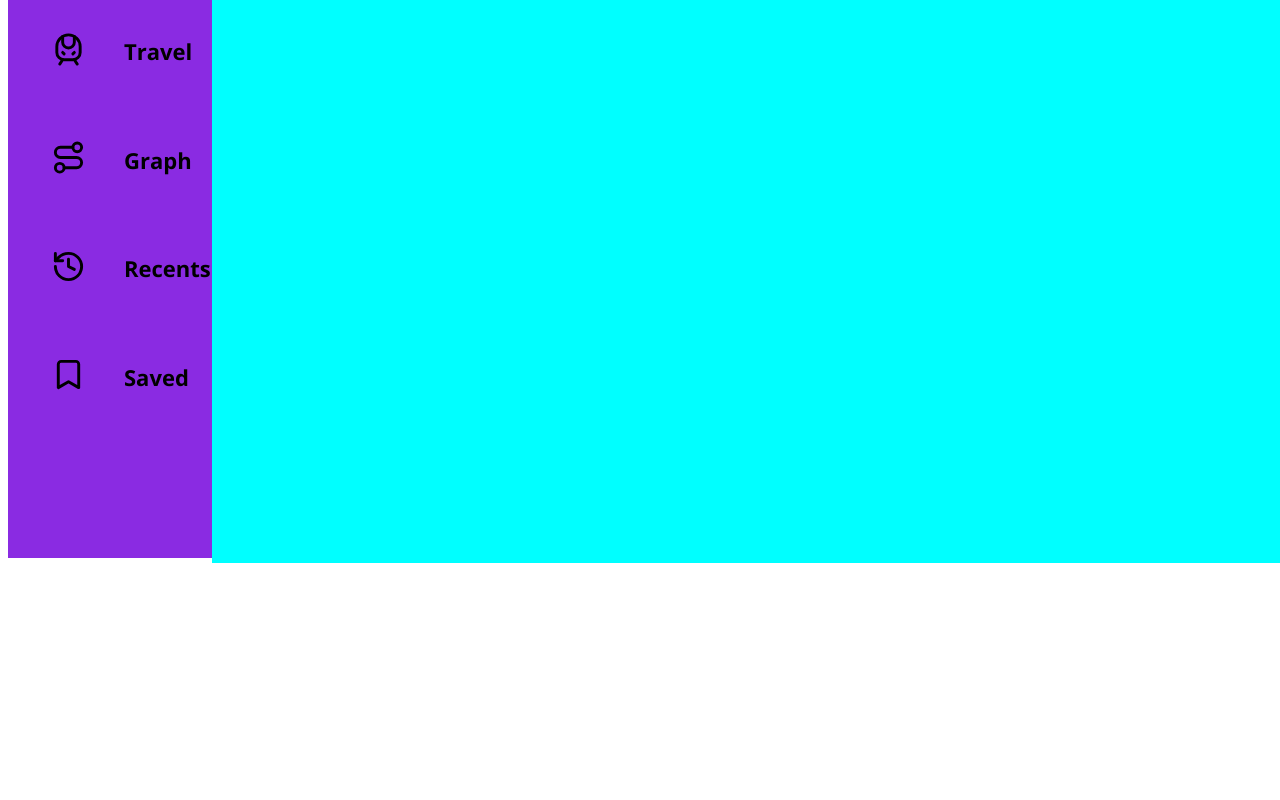
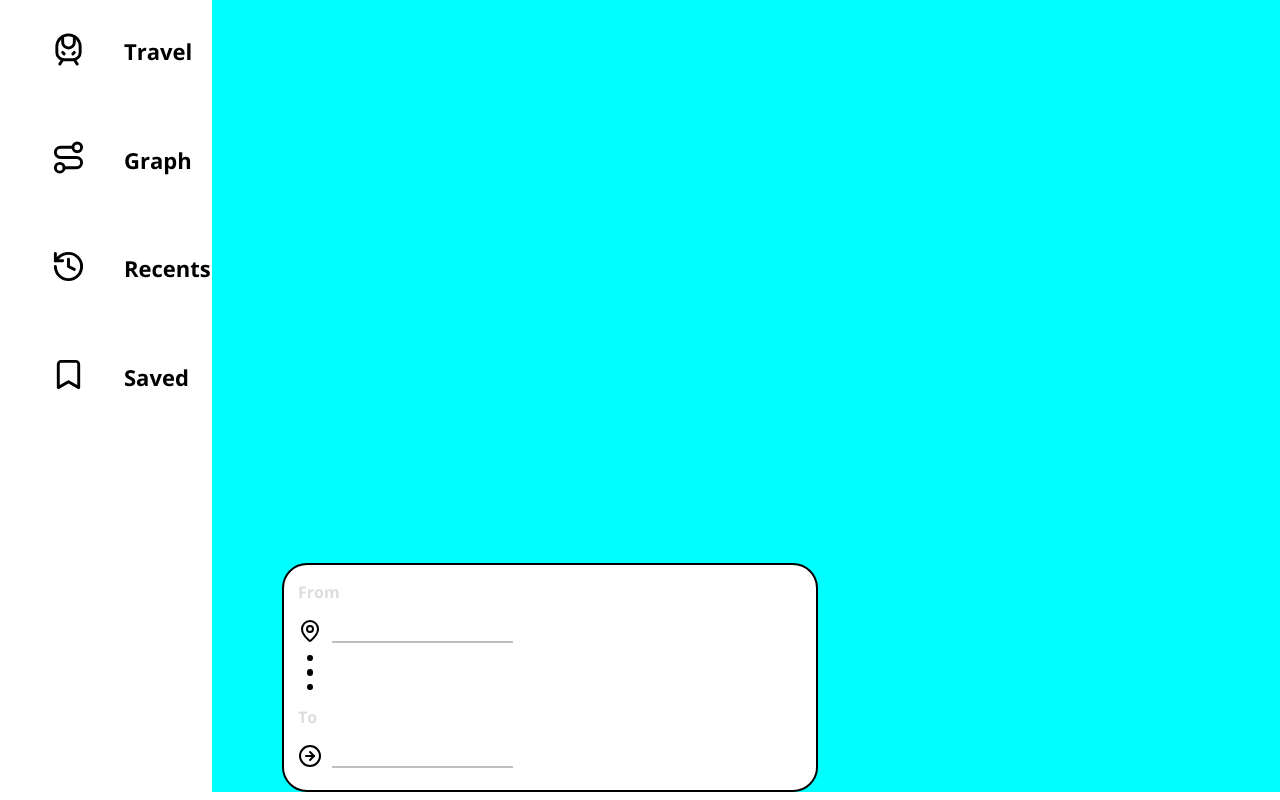
Before and after one commit to Phodouille/Metro-Efrei-Dodo, a Vue app in the folder Front-End/: page /travel in a window 1280 px wide. Shown: the part 238-1038 px from the top of the page. Before the commit the page ends 809 px from the top, so only its background shows below. Built offline with nearby package versions, Linux system fonts and the light colour scheme.

Commit message:
Update front-end

```diff
--- a/Front-End/src/App.vue
+++ b/Front-End/src/App.vue
@@ -38,8 +38,6 @@ const SavedSvgIcon = `<svg xmlns="http://www.w3.org/2000/svg" width="35" height=
   flex-direction: column;
   width: 275px;
   height: 98.5vh;
-  background-color: blueviolet;
-
 }
 
 .MetroGo {
--- /dev/null
+++ b/Front-End/src/components/SearchBar.vue
@@ -0,0 +1,105 @@
+<template>
+    <div class="rectangle">
+        <div class="rectangle-content">
+            <div class="start-end">
+                <p>From</p>
+            </div>
+            <div class="icon-input-container">
+                <div>
+                    <svg xmlns="http://www.w3.org/2000/svg" width="24" height="24" viewBox="0 0 24 24" fill="none">
+                        <path d="M20 10.0001C20 14.9931 14.461 20.1931 12.601 21.7991C12.4277 21.9294 12.2168 21.9998 12 21.9998C11.7832 21.9998 11.5723 21.9294 11.399 21.7991C9.539 20.1931 4 14.9931 4 10.0001C4 7.87833 4.84285 5.8435 6.34315 4.34321C7.84344 2.84292 9.87827 2.00006 12 2.00006C14.1217 2.00006 16.1566 2.84292 17.6569 4.34321C19.1571 5.8435 20 7.87833 20 10.0001Z" stroke="black" stroke-width="2" stroke-linecap="round" stroke-linejoin="round"/>
+                        <path d="M12 13.0001C13.6569 13.0001 15 11.6569 15 10.0001C15 8.34321 13.6569 7.00006 12 7.00006C10.3431 7.00006 9 8.34321 9 10.0001C9 11.6569 10.3431 13.0001 12 13.0001Z" stroke="black" stroke-width="2" stroke-linecap="round" stroke-linejoin="round"/>
+                    </svg>
+                </div>
+                <div class="input-zone">
+                    <input type="text" class="input">
+                </div>
+            </div>
+            <div class="bullet-point-container">
+                <div class="bullet-point"></div>
+                <div class="bullet-point"></div>
+                <div class="bullet-point"></div>
+            </div>
+            <div class="start-end">
+                <p>To</p>
+            </div>
+            <div class="icon-input-container">
+                <div>
+                    <svg xmlns="http://www.w3.org/2000/svg" width="24" height="24" viewBox="0 0 24 24" fill="none">
+                        <path d="M12 22C17.5228 22 22 17.5228 22 12C22 6.47715 17.5228 2 12 2C6.47715 2 2 6.47715 2 12C2 17.5228 6.47715 22 12 22Z" stroke="black" stroke-width="2" stroke-linecap="round" stroke-linejoin="round"/>
+                        <path d="M12 16L16 12L12 8" stroke="black" stroke-width="2" stroke-linecap="round" stroke-linejoin="round"/>
+                        <path d="M8 12H16" stroke="black" stroke-width="2" stroke-linecap="round" stroke-linejoin="round"/>
+                    </svg>
+                </div>
+                <div class="input-zone">
+                    <input type="text" class="input">
+                </div>
+            </div>
+        </div>
+    </div>
+</template>
+
+<script setup>
+
+</script>
+
+<style scoped>
+.rectangle {
+    background-color: white;
+    width: 532px;
+    height: 225px;
+    border-radius: 25px;
+    margin-left: 70px;
+    border: 2px solid #000;
+    display: flex;
+    flex-direction: column;
+}
+
+.start-end {
+    font-family: 'Open Sans';
+    font-weight: 700;
+    color: #DDD;
+}
+
+.rectangle-content {
+    margin-left: 14px;
+}
+
+.icon-input-container {
+    display: flex;
+    flex-direction: row
+}
+
+.input {
+    border-top: none;
+    border-left: none;
+    border-right: none;
+    outline: none;
+    border-color: #BFBFBF;;
+    padding-bottom: 5px;
+}
+
+.input-zone {
+    margin-left: 10px;
+}
+
+.input:focus {
+    border-bottom-color: black;
+}
+
+.bullet-point {
+    width: 6px;
+    height: 6.412px;
+    background-color: black;
+    border-radius: 50%;
+}
+
+.bullet-point-container {
+    margin-top: 8px;
+    margin-left: 9px;
+    height: 35px;
+    display: flex;
+    flex-direction: column;
+    justify-content: space-between;
+}
+</style>
--- a/Front-End/src/views/TravelView.vue
+++ b/Front-End/src/views/TravelView.vue
@@ -3,11 +3,14 @@
         <div class="header">
             <h1>Time to ride ! <br> Where to this time ?</h1>
         </div>
+        <SearchBar />
     </div>
+
 
 </template>
 
 <script setup>
+import SearchBar from '../components/SearchBar.vue';
 
 </script>
 
```
Also changed, not shown: Front-End/src/components/Map.vue (added, +106 -0 lines), Front-End/src/components/LeftNavBar.vue (line endings or trailing spaces).
